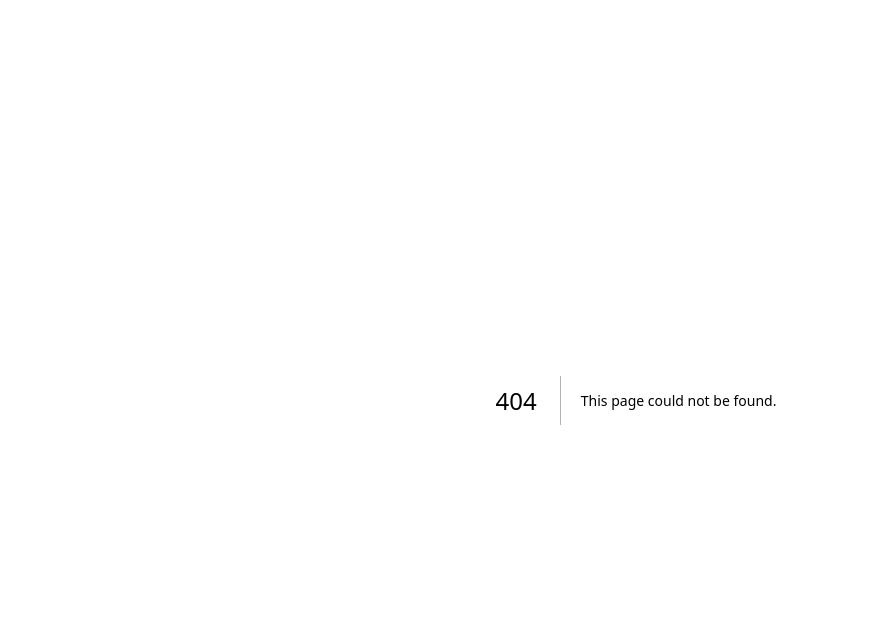
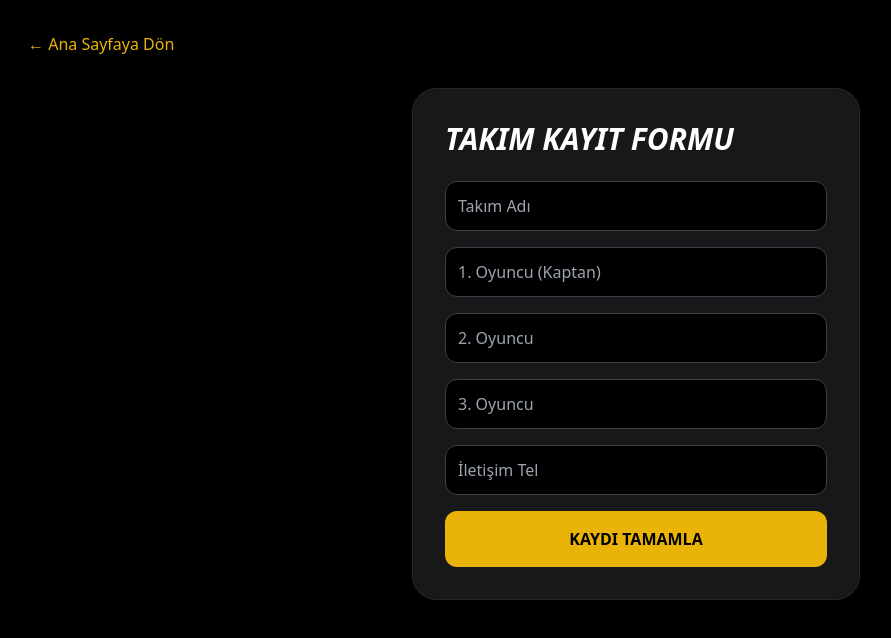
Before and after one commit to mabiltekin-droid/basket-turnuva, a Next.js app: page /kayit in a window 1280 px wide. Before the commit this address had no page. Shown: the top 638 px of the page, without its empty margins (4-895 px from the left). Built offline with nearby package versions, Linux system fonts and the light colour scheme.

Commit message:
Tasarım ve Kayıt formu aktif edildi

```diff
--- /dev/null
+++ b/pages/_app.js
@@ -0,0 +1,7 @@
+import '../styles/globals.css'
+
+function MyApp({ Component, pageProps }) {
+  return <Component {...pageProps} />
+}
+
+export default MyApp
--- a/pages/index.js
+++ b/pages/index.js
@@ -1,43 +1,51 @@
-import { useEffect, useState } from 'react'
-import { supabase } from '../lib/supabase'
-import MatchCard from '../components/MatchCard'
+import { useState, useEffect } from 'react';
+import { supabase } from '../lib/supabase';
+import MatchCard from '../components/MatchCard';
+import Link from 'next/link';
 
 export default function Home() {
-  const [maclar, setMaclar] = useState([]) // Başlangıç değeri boş dizi
+  const [tab, setTab] = useState('program'); // 'program' veya 'agac'
+  const [maclar, setMaclar] = useState([]);
 
   useEffect(() => {
-    async function fetchMaclar() {
-      try {
-        const { data, error } = await supabase
-          .from('maclar')
-          .select('*')
-          .order('saat', { ascending: true })
+    fetchMaclar();
+  }, []);
 
-        if (error) throw error
-        if (data) setMaclar(data)
-      } catch (err) {
-        console.error("Veri çekme hatası:", err.message)
-      }
-    }
-    fetchMaclar()
-  }, [])
+  async function fetchMaclar() {
+    const { data } = await supabase.from('maclar').select('*').order('saat', { ascending: true });
+    if (data) setMaclar(data);
+  }
 
   return (
-    <div className="bg-black min-h-screen text-white p-8">
-      <h1 className="text-5xl font-black text-center mb-12 text-yellow-500 italic">ALTIN POTA 3x3</h1>
-      <div className="max-w-4xl mx-auto grid gap-6">
-        <h2 className="text-2xl font-bold border-l-4 border-yellow-500 pl-4 mb-4 uppercase">Maç Programı</h2>
+    <div className="bg-black min-h-screen text-white font-sans">
+      {/* Hero Section */}
+      <div className="py-12 px-6 text-center border-b border-zinc-800 bg-gradient-to-b from-zinc-900 to-black">
+        <h1 className="text-6xl font-black italic text-yellow-500 tracking-tighter mb-4">ALTIN POTA 3x3</h1>
+        <p className="text-zinc-400 max-w-md mx-auto mb-8">Sokak basketbolunun kalbi burada atıyor. Takımını kur, efsane ol!</p>
+        <Link href="/kayit" className="bg-yellow-500 text-black px-8 py-4 rounded-full font-bold text-lg hover:bg-yellow-400 transition-all uppercase tracking-widest">
+          Turnuvaya Kayıt Ol
+        </Link>
+      </div>
 
-        {maclar && maclar.length > 0 ? (
-          maclar.map((mac) => (
-            <MatchCard key={mac.id} match={mac} />
-          ))
+      {/* Sekmeler */}
+      <div className="flex justify-center gap-4 my-8">
+        <button onClick={() => setTab('program')} className={`px-6 py-2 rounded-lg font-bold transition ${tab === 'program' ? 'bg-yellow-500 text-black' : 'bg-zinc-800 text-zinc-400'}`}>MAÇ PROGRAMI</button>
+        <button onClick={() => setTab('agac')} className={`px-6 py-2 rounded-lg font-bold transition ${tab === 'agac' ? 'bg-yellow-500 text-black' : 'bg-zinc-800 text-zinc-400'}`}>TURNUVA AĞACI</button>
+      </div>
+
+      <main className="max-w-4xl mx-auto px-6 pb-20">
+        {tab === 'program' ? (
+          <div className="grid gap-6">
+            {maclar.length > 0 ? maclar.map(mac => <MatchCard key={mac.id} match={mac} />) : <p className="text-center text-zinc-500">Henüz maç eklenmedi.</p>}
+          </div>
         ) : (
-          <div className="text-center p-10 border border-dashed border-zinc-800 rounded-2xl">
-            <p className="text-gray-500 italic text-lg">Henüz maç programı açıklanmadı veya veriler yükleniyor...</p>
+          <div className="p-12 border border-zinc-800 rounded-3xl bg-zinc-900/50 text-center">
+            <h2 className="text-2xl font-bold mb-4">Play-off Braketi</h2>
+            <p className="text-zinc-500">Kayıtlar tamamlandıktan sonra ağaç burada oluşturulacak!</p>
+            {/* Buraya görsel bir ağaç yapısı eklenebilir */}
           </div>
         )}
-      </div>
+      </main>
     </div>
-  )
+  );
 }
--- /dev/null
+++ b/pages/kayit.js
@@ -0,0 +1,41 @@
+import { useState } from 'react';
+import { supabase } from '../lib/supabase';
+import Link from 'next/link';
+
+export default function Kayit() {
+  const [form, setForm] = useState({ takim_adi: '', oyuncu_1: '', oyuncu_2: '', oyuncu_3: '', telefon: '' });
+  const [mesaj, setMesaj] = useState('');
+
+  const gonder = async (e) => {
+    e.preventDefault();
+    const { error } = await supabase.from('basvurular').insert([form]);
+    if (error) setMesaj("Hata oluştu!");
+    else {
+      setMesaj("Kayıt Başarılı! Takımına başarılar dileriz.");
+      setForm({ takim_adi: '', oyuncu_1: '', oyuncu_2: '', oyuncu_3: '', telefon: '' });
+    }
+  };
+
+  return (
+    <div className="bg-black min-h-screen text-white p-8">
+      <Link href="/" className="text-yellow-500 mb-8 inline-block">← Ana Sayfaya Dön</Link>
+      <div className="max-w-md mx-auto bg-zinc-900 p-8 rounded-3xl border border-zinc-800">
+        <h2 className="text-3xl font-black mb-6 italic">TAKIM KAYIT FORMU</h2>
+        <form onSubmit={gonder} className="space-y-4">
+          <input required placeholder="Takım Adı" className="w-full bg-black border border-zinc-700 p-3 rounded-xl focus:border-yellow-500 outline-none"
+            onChange={e => setForm({...form, takim_adi: e.target.value})} value={form.takim_adi} />
+          <input required placeholder="1. Oyuncu (Kaptan)" className="w-full bg-black border border-zinc-700 p-3 rounded-xl focus:border-yellow-500 outline-none"
+            onChange={e => setForm({...form, oyuncu_1: e.target.value})} value={form.oyuncu_1} />
+          <input required placeholder="2. Oyuncu" className="w-full bg-black border border-zinc-700 p-3 rounded-xl focus:border-yellow-500 outline-none"
+            onChange={e => setForm({...form, oyuncu_2: e.target.value})} value={form.oyuncu_2} />
+          <input required placeholder="3. Oyuncu" className="w-full bg-black border border-zinc-700 p-3 rounded-xl focus:border-yellow-500 outline-none"
+            onChange={e => setForm({...form, oyuncu_3: e.target.value})} value={form.oyuncu_3} />
+          <input required placeholder="İletişim Tel" className="w-full bg-black border border-zinc-700 p-3 rounded-xl focus:border-yellow-500 outline-none"
+            onChange={e => setForm({...form, telefon: e.target.value})} value={form.telefon} />
+          <button className="w-full bg-yellow-500 text-black font-bold py-4 rounded-xl hover:bg-yellow-400">KAYDI TAMAMLA</button>
+          {mesaj && <p className="text-center text-yellow-500 mt-4">{mesaj}</p>}
+        </form>
+      </div>
+    </div>
+  );
+}
--- /dev/null
+++ b/styles/globals.css
@@ -0,0 +1,7 @@
+@tailwind base;
+@tailwind components;
+@tailwind utilities;
+
+body {
+  @apply bg-black text-white;
+}
--- /dev/null
+++ b/tailwind.config.js
@@ -0,0 +1,11 @@
+/** @type {import('tailwindcss').Config} */
+module.exports = {
+  content: [
+    "./pages/**/*.{js,ts,jsx,tsx}",
+    "./components/**/*.{js,ts,jsx,tsx}",
+  ],
+  theme: {
+    extend: {},
+  },
+  plugins: [],
+}
```
